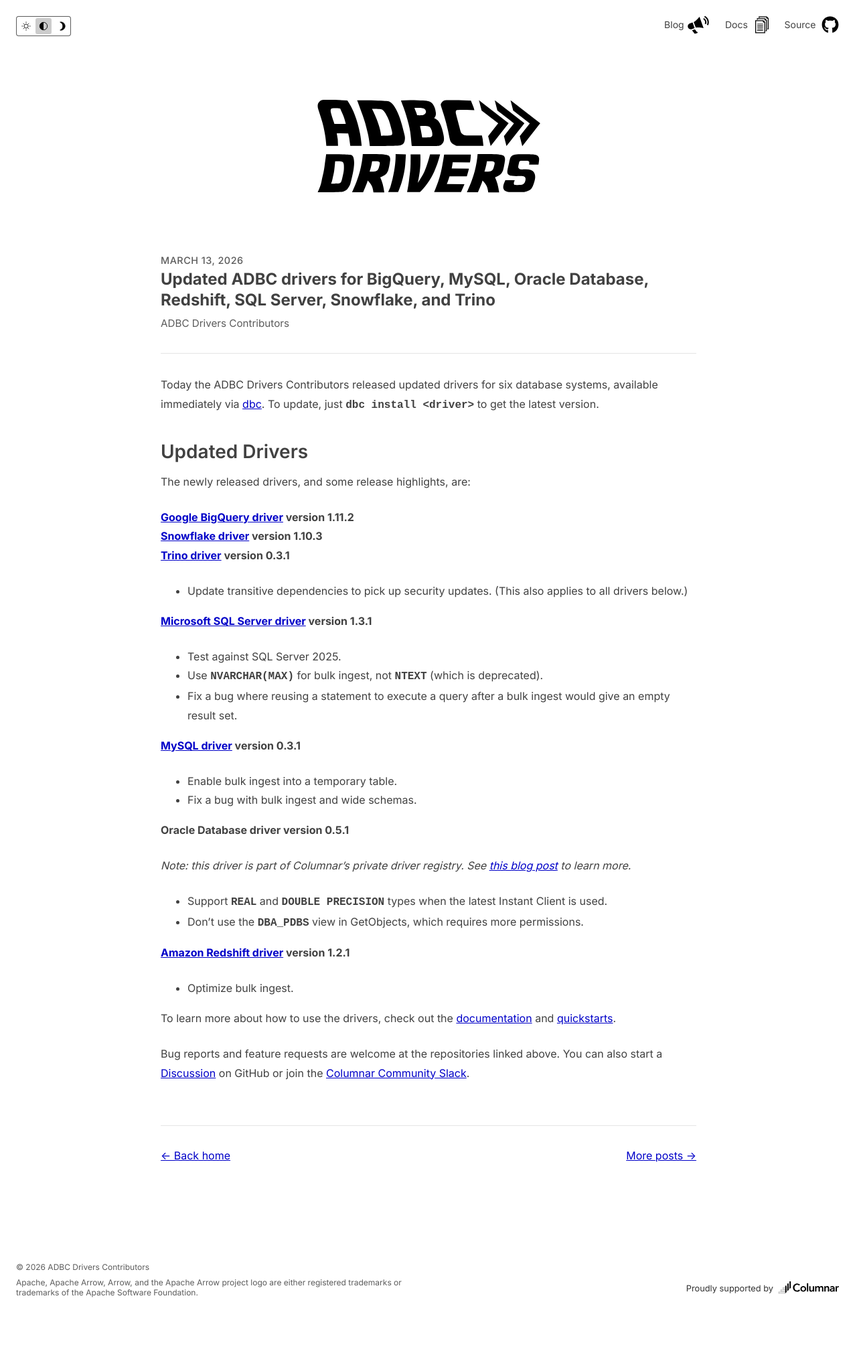
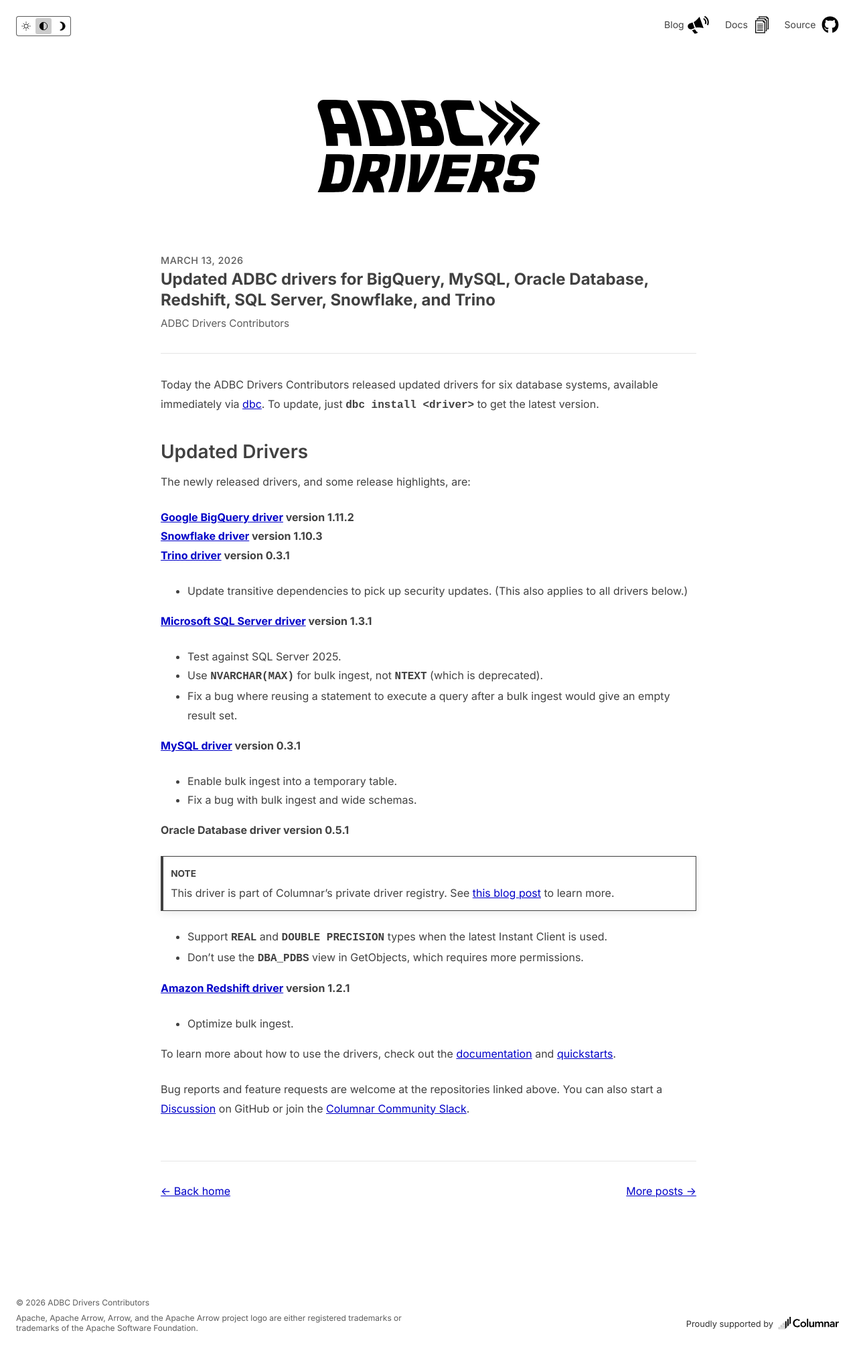
Before and after one commit to adbc-drivers/adbc-drivers.org, a Jekyll site: the page built from _posts/2026-03-13-updated-adbc-drivers.md, in a window 1280 px wide. Shown: the whole page at 67% size. Built offline with Jekyll 4.4.1, drawn with Linux system fonts in a browser that asks for light colours; before the commit the page ends 1961 px from its top, so only the background shows below that.

Commit message:
add admonition

```diff
--- a/_posts/2026-03-13-updated-adbc-drivers.md
+++ b/_posts/2026-03-13-updated-adbc-drivers.md
@@ -29,7 +29,8 @@
 
 **Oracle Database driver version 0.5.1**
 
-_Note: this driver is part of Columnar's private driver registry. See [this blog post](https://columnar.tech/blog/announcing-dbc-0.2.0) to learn more._
+{: .admonition.note }
+This driver is part of Columnar's private driver registry. See [this blog post](https://columnar.tech/blog/announcing-dbc-0.2.0) to learn more.
 
 * Support `REAL` and `DOUBLE PRECISION` types when the latest Instant Client is used.
 * Don't use the `DBA_PDBS` view in GetObjects, which requires more permissions.
--- a/assets/css/styles.css
+++ b/assets/css/styles.css
@@ -387,6 +387,22 @@
   justify-content: space-between;
 }
 
+.admonition {
+    border: 1px solid var(--text-primary-color);
+    border-left: 4px solid var(--text-primary-color);
+    box-shadow: 0 1px 2px color-mix(in srgb, var(--text-primary-color) 1%, transparent), 0 3px 10px color-mix(in srgb, var(--text-primary-color) 10%, transparent);
+    padding: 0.7em;
+}
+
+.admonition.note::before {
+    content: "Note";
+    display: block;
+    font-size: 0.85em;
+    font-style: normal;
+    font-weight: bold;
+    text-transform: uppercase;
+}
+
 /* Theme switcher styles */
 .theme-switcher {
   position: absolute;
```
